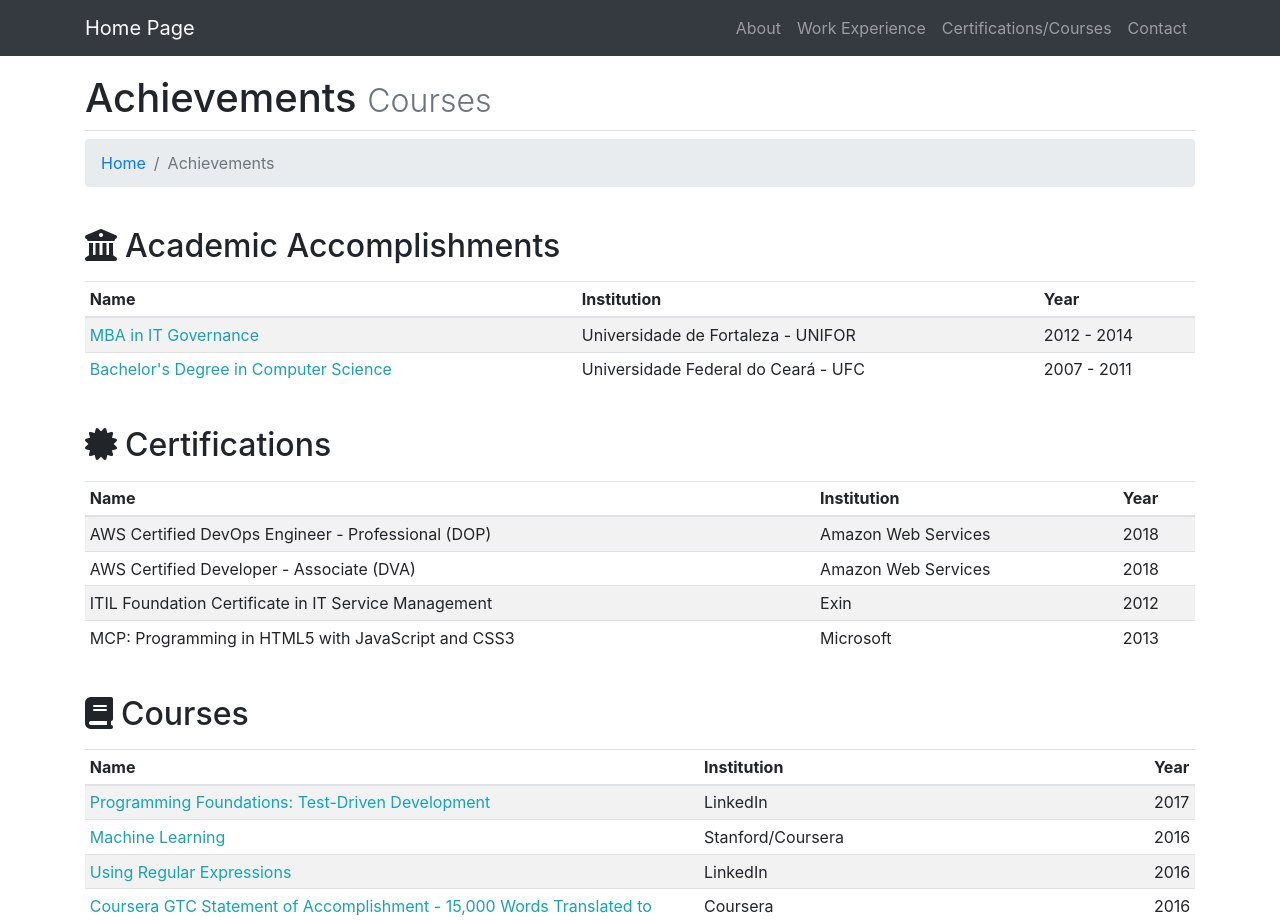
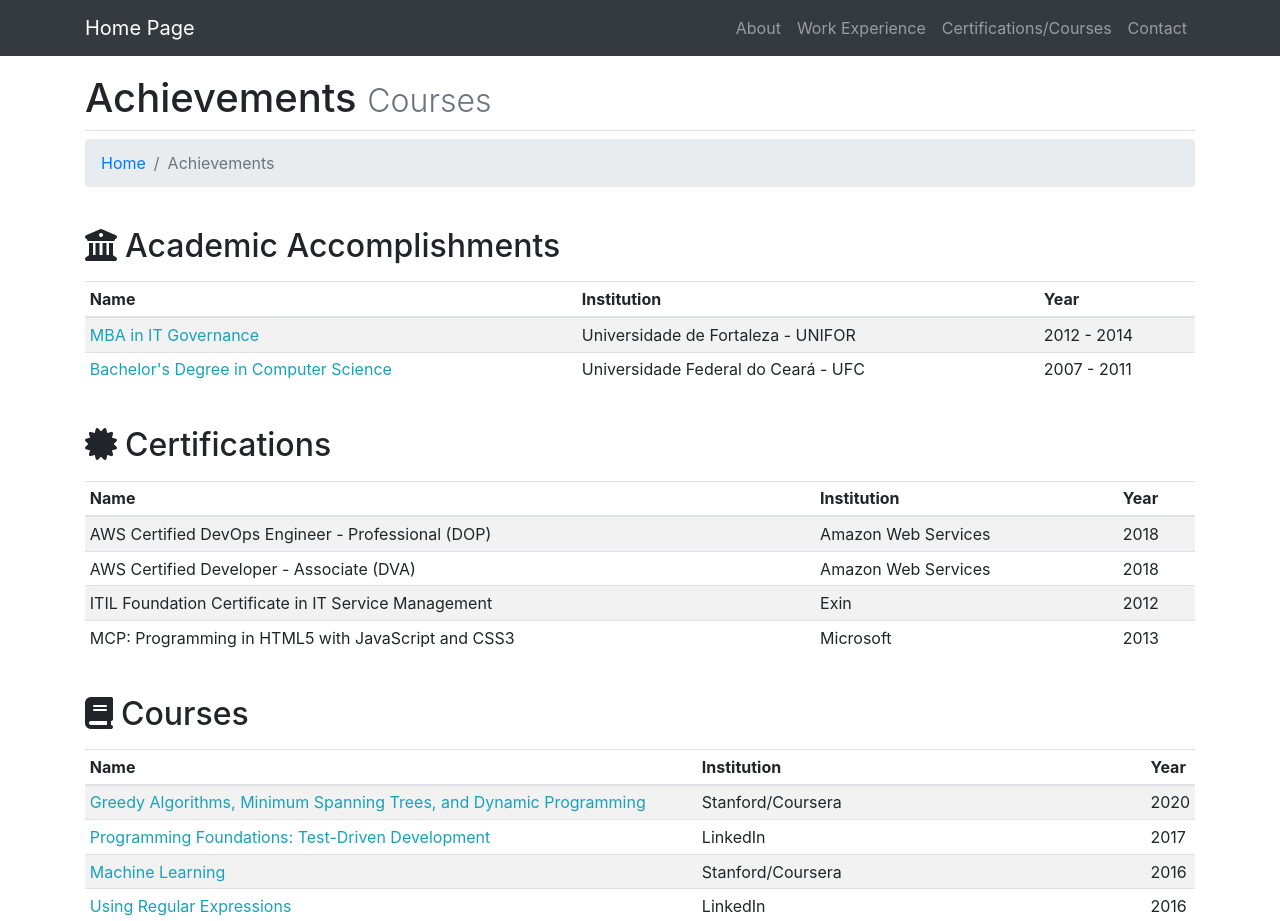
Before and after one commit to victorliafook/my-portfolio-website2.0, a React (Create React App) app: page /achievements in a window 1280 px wide. Shown: the top 921 px of the page. Built offline with nearby package versions, Linux system fonts and the light colour scheme.

Commit message:
adding new algorithm course

```diff
--- a/src/data/experience.js
+++ b/src/data/experience.js
@@ -30,6 +30,11 @@ const experienceData = {
     year: "2013"
   }],
   courses: [{
+    name: "Greedy Algorithms, Minimum Spanning Trees, and Dynamic Programming",
+    organisation: "Stanford/Coursera",
+    year: "2020",
+    url: "https://www.coursera.org/account/accomplishments/certificate/C2GT5VFXCWTS"
+  },{
     name: "Programming Foundations: Test-Driven Development",
     organisation: "LinkedIn",
     year: "2017",
```
